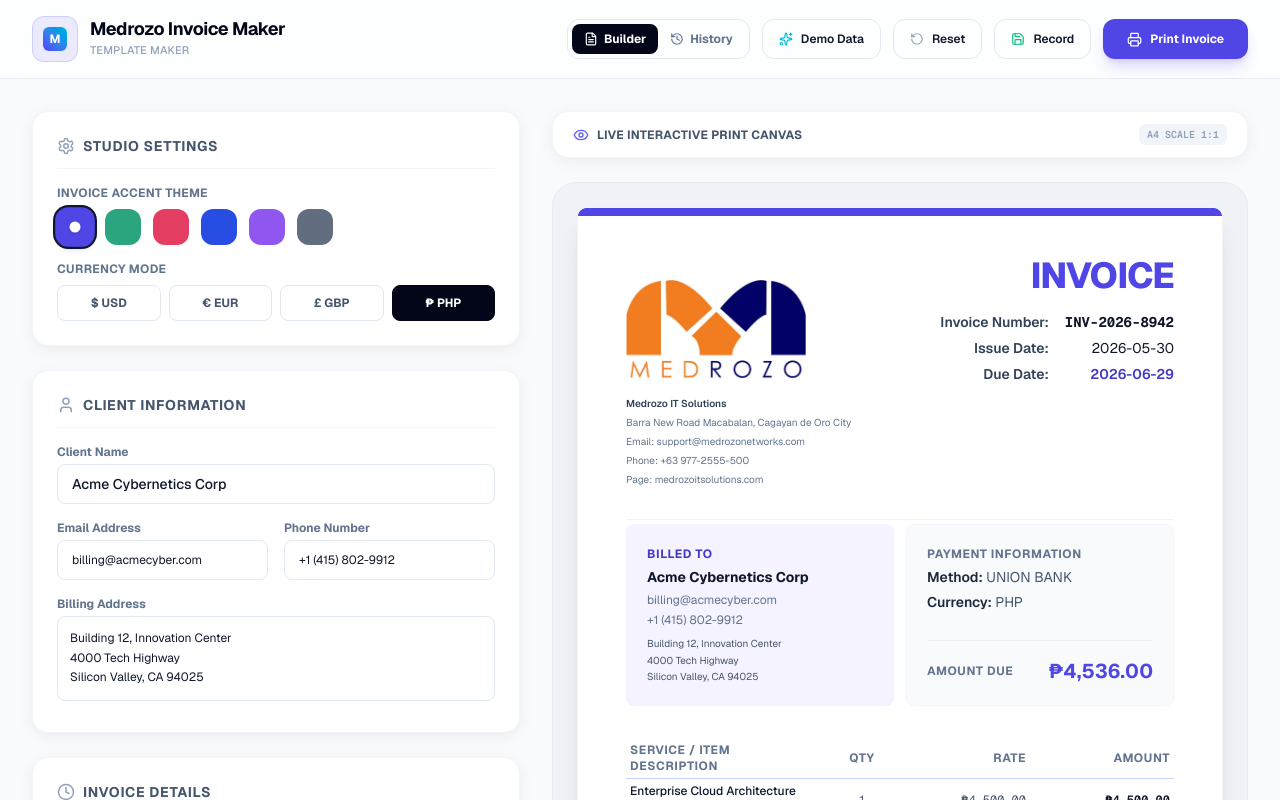
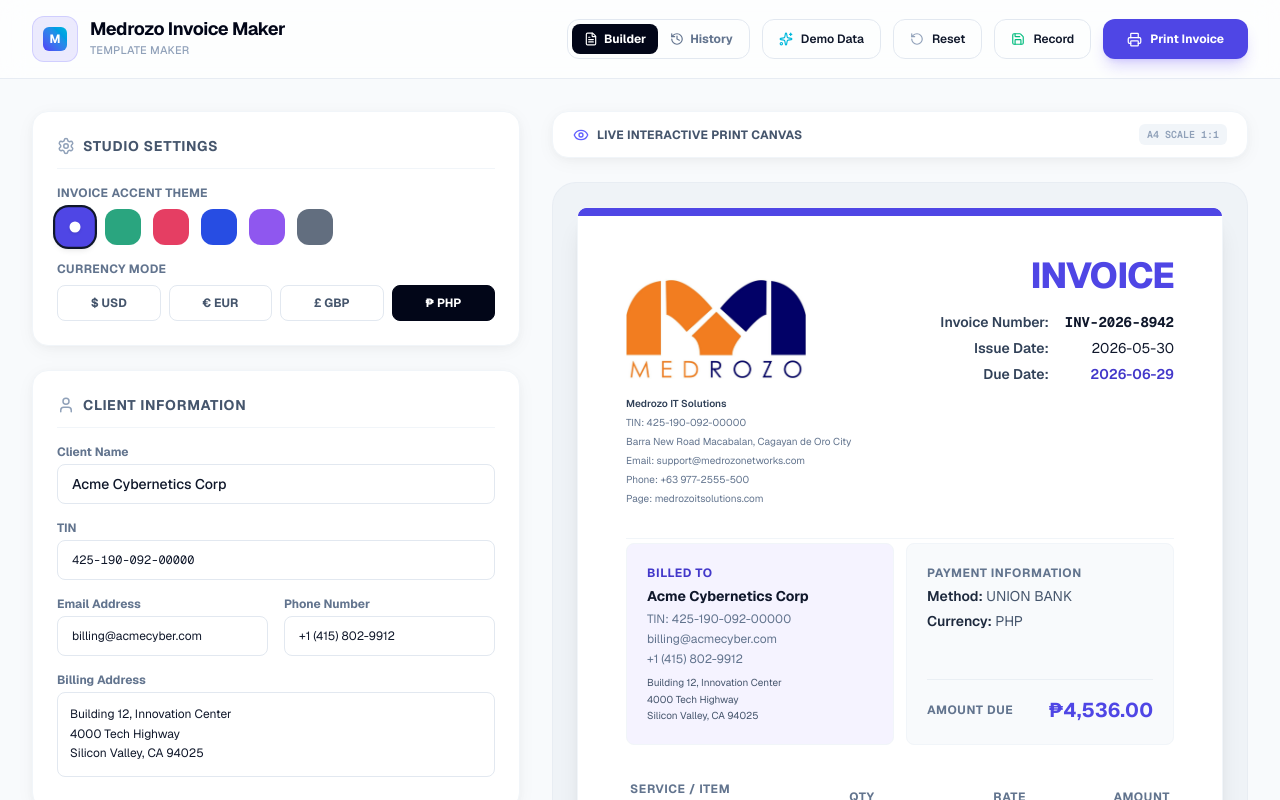
Before and after one commit to AiceIceCream/medrozo-invoice, a Next.js app: page / in a window 1280 px wide. Shown: the top 800 px of the page. Built offline with nearby package versions, Linux system fonts and the light colour scheme.

Commit message:
New field TIN

```diff
--- a/app/components/InvoiceTemplate.tsx
+++ b/app/components/InvoiceTemplate.tsx
@@ -25,6 +25,7 @@ export interface InvoiceData {
   issueDate: string;
   dueDate: string;
   clientName: string;
+  clientTin: string;
   clientEmail: string;
   clientPhone: string;
   clientAddress: string;
@@ -147,6 +148,7 @@ const InvoiceTemplate = forwardRef<HTMLDivElement, InvoiceTemplateProps>(({ data
 
             <div className="text-slate-500 space-y-1 mt-3 text-[10px]">
               <p className="font-semibold text-slate-700">Medrozo IT Solutions</p>
+              <p>TIN: 425-190-092-00000</p>
               <p>Barra  New Road Macabalan, Cagayan de Oro City</p>
               <p>Email: support@medrozonetworks.com</p>
               <p>Phone: +63 977-2555-500</p>
@@ -187,6 +189,7 @@ const InvoiceTemplate = forwardRef<HTMLDivElement, InvoiceTemplateProps>(({ data
             </h3>
             <div className="space-y-1 text-slate-700">
               <p className="font-bold text-slate-900 text-[14px]">{data.clientName || "Client Name"}</p>
+              {data.clientTin && <p className="text-xs text-slate-500">TIN: {data.clientTin}</p>}
               {data.clientEmail && <p className="text-xs text-slate-500">{data.clientEmail}</p>}
               {data.clientPhone && <p className="text-xs text-slate-500">{data.clientPhone}</p>}
               {data.clientAddress && (
@@ -308,29 +311,6 @@ const InvoiceTemplate = forwardRef<HTMLDivElement, InvoiceTemplateProps>(({ data
                 ))}
               </div>
             </div>
-
-            {/* Notes & Terms */}
-            {/* {data.notes && (
-              <div>
-                <h4 className="text-xs font-bold text-slate-500 uppercase tracking-wider mb-1">
-                  Notes
-                </h4>
-                <p className="text-xs text-slate-600 leading-relaxed whitespace-pre-line text-justify">
-                  {data.notes}
-                </p>
-              </div>
-            )}
-
-            {data.paymentTerms && (
-              <div>
-                <h4 className="text-xs font-bold text-slate-500 uppercase tracking-wider mb-1">
-                  Terms & Conditions
-                </h4>
-                <p className="text-xs text-slate-600 leading-relaxed whitespace-pre-line text-justify">
-                  {data.paymentTerms}
-                </p>
-              </div>
-            )} */}
           </div>
           {/* Subtotal & Calculations */}
           <div className="flex flex-col justify-start md:items-end text-left md:text-right print:items-end print:text-right">
--- a/app/page.tsx
+++ b/app/page.tsx
@@ -57,6 +57,7 @@ const invoiceRecordToData = (record: InvoiceRecord): InvoiceData => ({
   issueDate: record.issueDate,
   dueDate: record.dueDate,
   clientName: record.clientName,
+  clientTin: record.clientTin ?? "",
   clientEmail: record.clientEmail,
   clientPhone: record.clientPhone,
   clientAddress: record.clientAddress,
@@ -131,6 +132,7 @@ const createEmptyInvoice = (): InvoiceData => {
     issueDate: today,
     dueDate: dueDateStr,
     clientName: "",
+    clientTin: "",
     clientEmail: "",
     clientPhone: "",
     clientAddress: "",
@@ -161,6 +163,7 @@ const DEMO_INVOICE: InvoiceData = {
     return d.toISOString().split("T")[0];
   })(),
   clientName: "Acme Cybernetics Corp",
+  clientTin: "425-190-092-00000",
   clientEmail: "billing@acmecyber.com",
   clientPhone: "+1 (415) 802-9912",
   clientAddress: "Building 12, Innovation Center\n4000 Tech Highway\nSilicon Valley, CA 94025",
@@ -625,6 +628,19 @@ export default function Home() {
                   value={invoice.clientName}
                   onChange={(e) => setInvoice((prev) => ({ ...prev, clientName: e.target.value }))}
                   className="w-full h-10 px-3.5 rounded-lg border border-slate-200 dark:border-slate-800 bg-transparent text-sm focus:outline-none focus:ring-2 focus:ring-indigo-500/20 focus:border-indigo-600 transition-all font-medium"
+                />
+              </div>
+
+              <div>
+                <label className="text-xs font-bold text-slate-500 dark:text-slate-400 block mb-1">
+                  TIN
+                </label>
+                <input
+                  type="text"
+                  placeholder="425-190-092-00000"
+                  value={invoice.clientTin}
+                  onChange={(e) => setInvoice((prev) => ({ ...prev, clientTin: e.target.value }))}
+                  className="w-full h-10 px-3.5 rounded-lg border border-slate-200 dark:border-slate-800 bg-transparent text-sm focus:outline-none focus:ring-2 focus:ring-indigo-500/20 focus:border-indigo-600 transition-all font-mono text-xs"
                 />
               </div>
 
```
